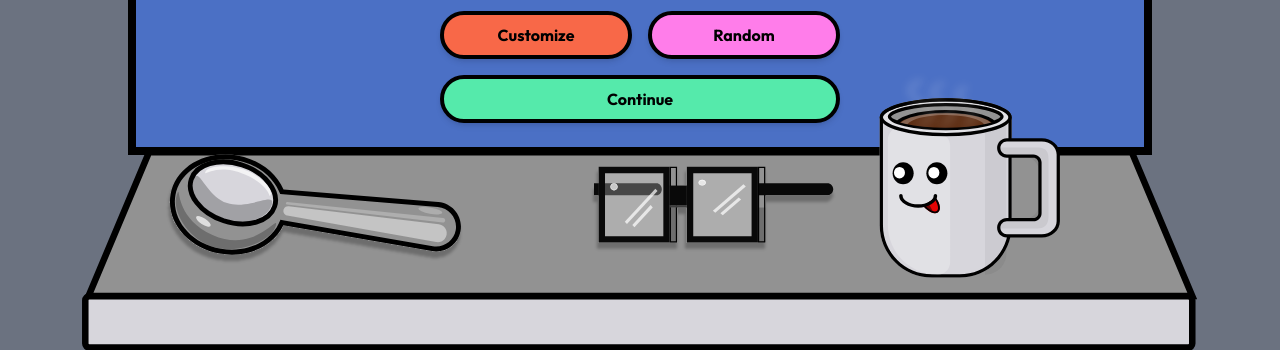
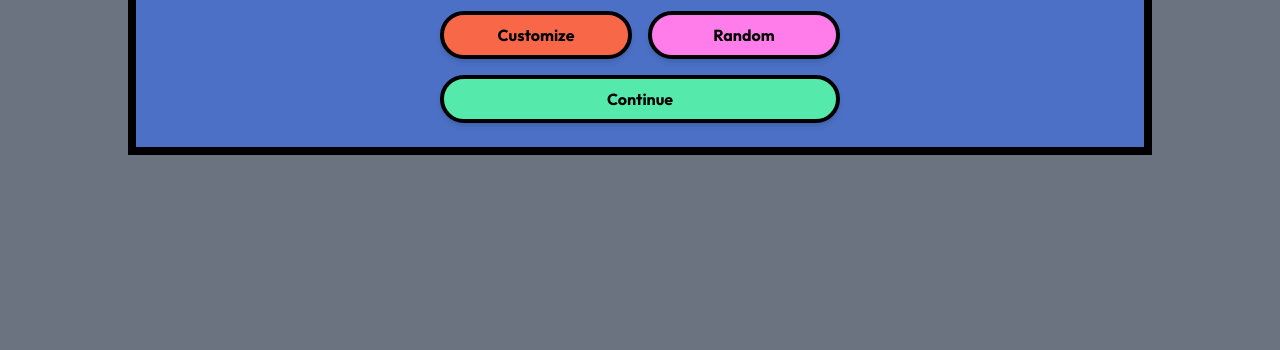
Before and after one commit to ernestognw/heladitos-nft-interface, a Next.js app: page /create in a window 1280 px wide. Shown: the part 469-819 px from the top of the page. Built offline with nearby package versions, Linux system fonts and the light colour scheme; what wagmi would draw is missing.

Commit message:
Trimming ✂️

```diff
--- a/pages/create.tsx
+++ b/pages/create/index.tsx
@@ -1,6 +1,5 @@
 import type { NextPage } from "next";
 import Navbar from "@components/Navbar";
-import Image from "next/image";
 import { useEffect } from "react";
 import Preview from "@views/create/Preview";
 
@@ -24,15 +23,6 @@ const Index: NextPage = () => {
           </div>
         </div>
       </div>
-      <div className="mt-[-85px] flex justify-center">
-        <Image
-          src="/create/table.svg"
-          alt="Maker table"
-          width={1164}
-          height={280}
-          className="mx-auto ml-auto"
-        />
-      </div>
     </>
   );
 };
--- a/views/create/Preview/index.tsx
+++ b/views/create/Preview/index.tsx
@@ -51,7 +51,7 @@ const Preview: FC = () => {
   return (
     <div className="mt-4">
       <div className="w-full bg-white shadow-[10px_10px_0px_0px]">
-        <img src={imageUrl} alt="Your Heladito" className="max-w-[500px]" />
+        <img src={imageUrl} alt="Your Heladito" className="max-h-[500px]" />
       </div>
       <div className="flex justify-between mt-6 gap-4">
         <Button color="orange-red" className="flex-1">
--- a/views/create/Traits/Trait/index.tsx
+++ /dev/null
@@ -1,22 +0,0 @@
-import { FC } from "react";
-import Button from "@components/Button";
-
-interface Props {
-  name: string;
-}
-
-const Trait: FC<Props> = ({ name }) => {
-  return (
-    <div className="flex my-2 items-center">
-      <p className="text-l font-bold">{name}</p>
-      <Button size="sm" color="white" className="ml-auto mx-4 px-12">
-        Change
-      </Button>
-      <Button size="sm" color="strawberry">
-        Change
-      </Button>
-    </div>
-  );
-};
-
-export default Trait;
--- a/views/create/Traits/index.tsx
+++ /dev/null
@@ -1,21 +0,0 @@
-import { FC } from "react";
-import Trait from "./Trait";
-
-const Traits: FC = () => {
-  return (
-    <div className="mt-4 py-2 px-4 w-full bg-white shadow-[10px_10px_0px_0px]">
-      <h2 className="text-2xl">Traits</h2>
-      <Trait name="Flags & Accessories" />
-      <Trait name="Eyewear" />
-      <Trait name="Head accessories" />
-      <Trait name="Eyes" />
-      <Trait name="Mouth" />
-      <Trait name="Topping" />
-      <Trait name="Flavour" />
-      <Trait name="Cone" />
-      <Trait name="Background" />
-    </div>
-  );
-};
-
-export default Traits;
```
Also changed, not shown: public/create/table.svg (deleted), public/create/temporal-preview.svg (deleted).
